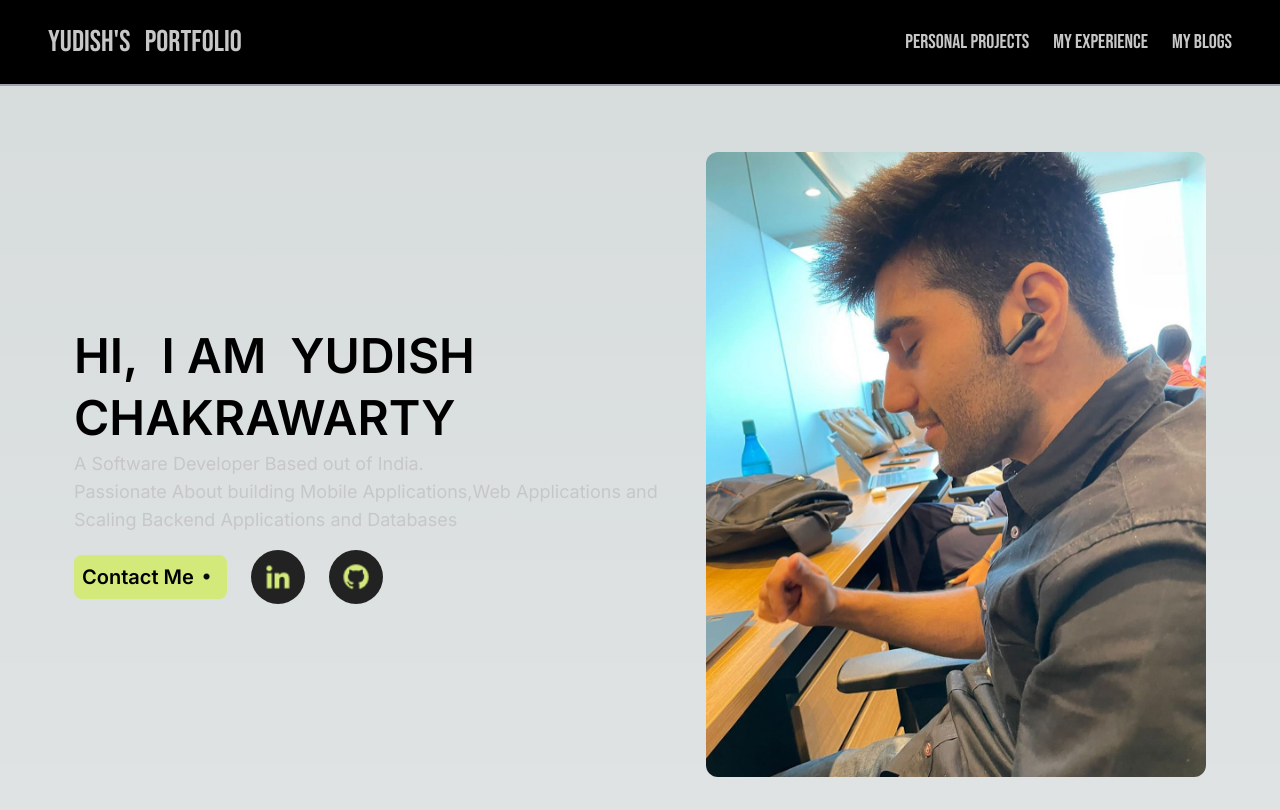
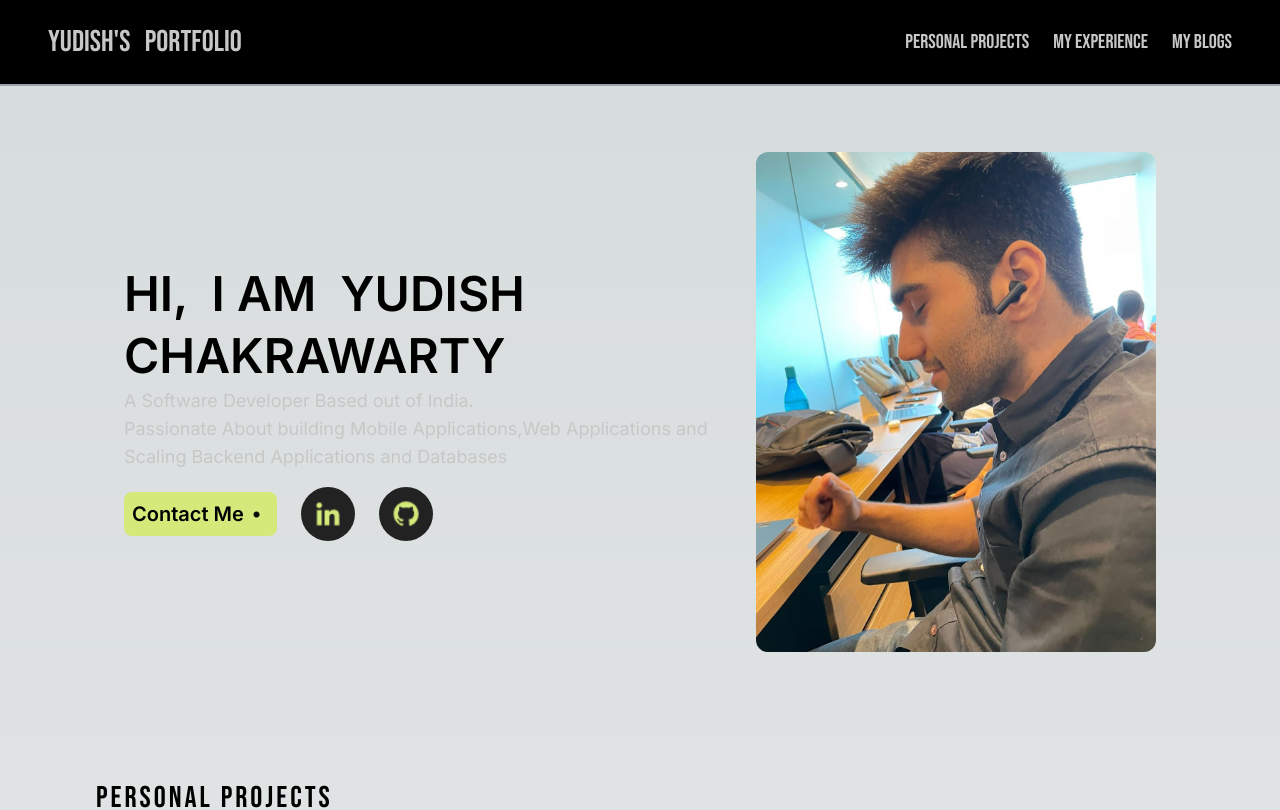
Before and after one commit to yudish12/Yudish-Portfolio-2.0, a Next.js app: page / in a window 1280 px wide. Shown: the top 810 px of the page. Built offline with nearby package versions, Linux system fonts and the light colour scheme.

Commit message:
width change

```diff
--- a/src/components/Hero.tsx
+++ b/src/components/Hero.tsx
@@ -27,7 +27,7 @@ const Hero = () => {
                 </div>
             </div>
             <div className="image flex justify-center">
-                <Image className='rounded-xl max-w-[80%] sm:max-w-[100%]' alt='banner' src={'/yudish_pfp.jpg'} width={500} height={300} />
+                <Image className='rounded-xl max-w-[80%] sm:max-w-[100%]' alt='banner' src={'/yudish_pfp.jpg'} width={400} height={300} />
             </div>
 
         </div>
```
